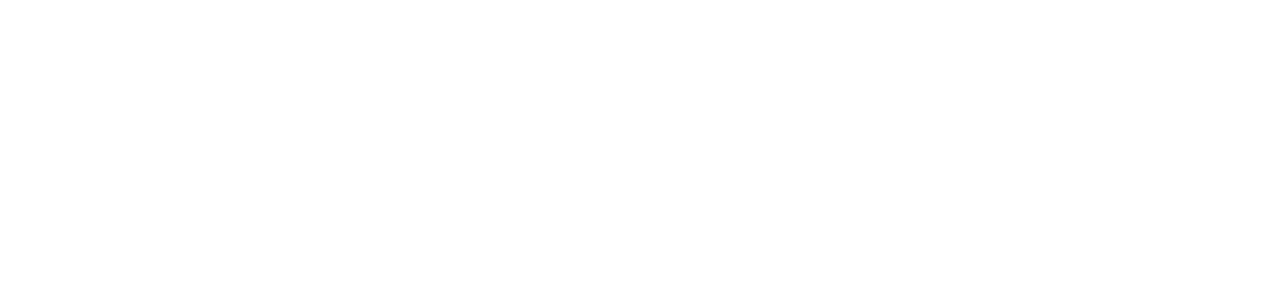
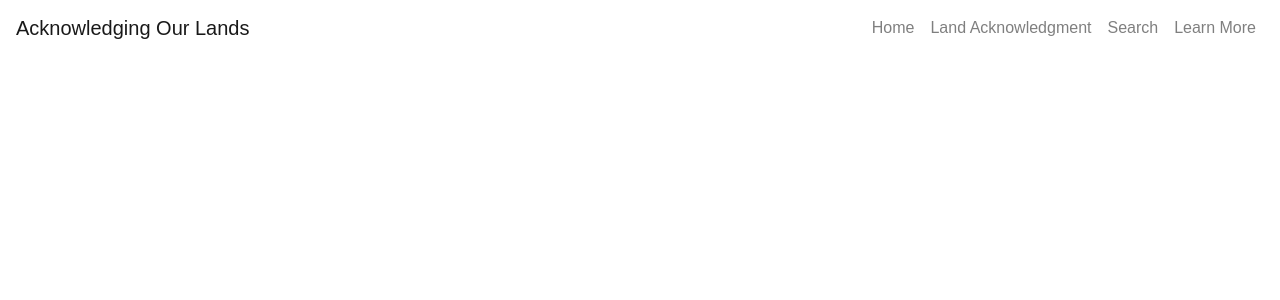
Before and after one commit to bella77-69/land-acknowledgement, a React (Create React App) app: page / in a window 1280 px wide. Shown: the top 300 px of the page. Built offline with nearby package versions, Linux system fonts and the light colour scheme.

Commit message:
added Navigation.js file, working on css

```diff
--- a/src/App.js
+++ b/src/App.js
@@ -1,10 +1,18 @@
+import { BrowserRouter as Router, Switch, Route } from "react-router-dom/cjs/react-router-dom.min";
+import Navigation from "./components/Navigation/Navigation";
 
 
 function App() {
   return (
-    <div className="App">
+   <Router>
+    <>
+    <Navigation />
+    <Switch>
 
-    </div>
+    </Switch>
+
+    </>
+   </Router>
   );
 }
 
--- /dev/null
+++ b/src/components/Navigation/Navigation.js
@@ -0,0 +1,32 @@
+import React from "react";
+import { Navbar, Nav } from "react-bootstrap";
+import "./Navigation.css";
+
+const Navigation = () => {
+  return (
+    <Navbar className="custom-navbar" expand="lg">
+      <Navbar.Brand href="/" className="nav-title">
+        Acknowledging Our Lands
+      </Navbar.Brand>
+      <Navbar.Toggle aria-controls="basic-navbar-nav" />
+      <Navbar.Collapse id="basic-navbar-nav" className="custom-navbar-collapse">
+        <Nav className="ml-auto custom-nav">
+          <Nav.Link className="nav-link" href="/">
+            Home
+          </Nav.Link>
+          <Nav.Link className="nav-link" href="/location">
+            Land Acknowledgment
+          </Nav.Link>
+          <Nav.Link className="nav-link" href="/search">
+            Search
+          </Nav.Link>
+          <Nav.Link className="nav-link" href="/learn-more">
+            Learn More
+          </Nav.Link>
+        </Nav>
+      </Navbar.Collapse>
+    </Navbar>
+  );
+};
+
+export default Navigation;
```
Also changed, not shown: src/components/Navigation/Navigation.css (added).
